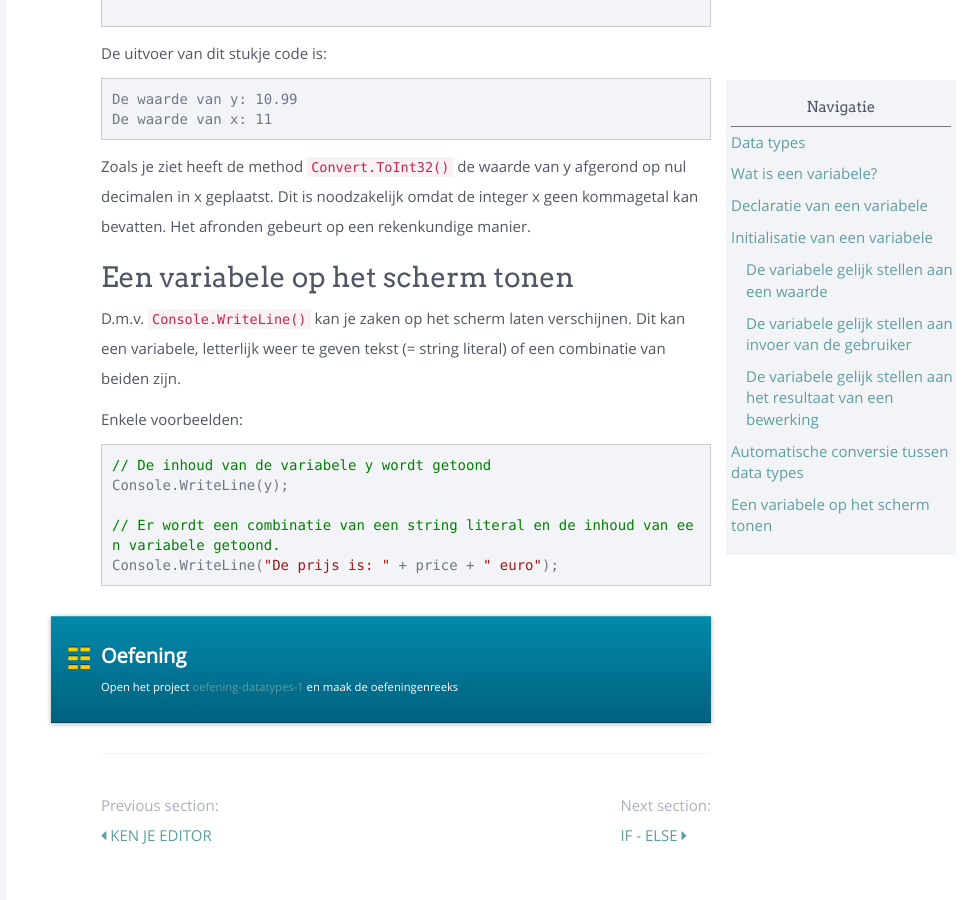
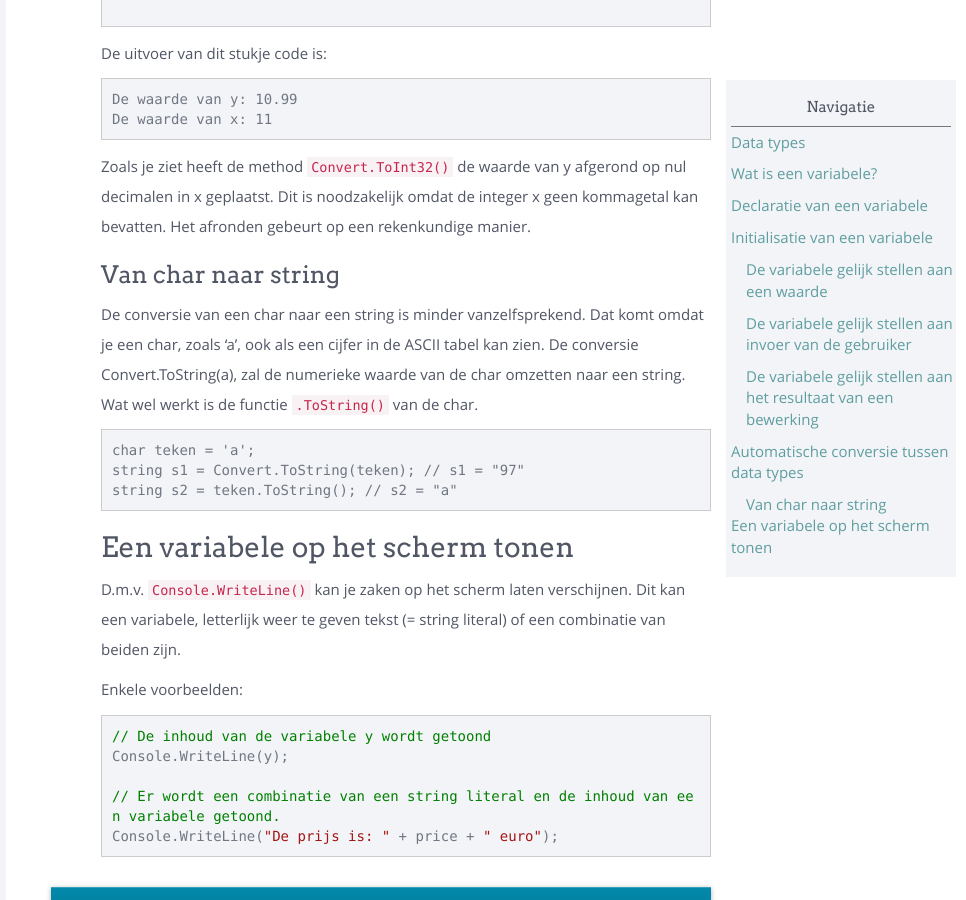
Before and after one commit to sma-it/sma-it.github.io, a Jekyll site: the page built from modules/basics/_posts/2000-01-03-data_types.md, in a window 1280 px wide and 900 px high, scrolled down 5452 px. Shown: the whole window, without its empty margins (314-1280 px from the left). Built offline with Jekyll 4.4.1, drawn with Linux system fonts in a browser that asks for light colours; nearby versions of some CDN libraries.

Commit message:
Update 2000-01-03-data_types.md

````diff
--- a/modules/basics/_posts/2000-01-03-data_types.md
+++ b/modules/basics/_posts/2000-01-03-data_types.md
@@ -210,6 +210,14 @@ De waarde van x: 11
 
 Zoals je ziet heeft de method `Convert.ToInt32()` de waarde van y afgerond op nul decimalen in x geplaatst. Dit is noodzakelijk omdat de integer x geen kommagetal kan bevatten. Het afronden gebeurt op een rekenkundige manier.
 
+## Van char naar string
+De conversie van een char naar een string is minder vanzelfsprekend. Dat komt omdat je een char, zoals 'a', ook als een cijfer in de ASCII tabel kan zien. De conversie Convert.ToString(a), zal de numerieke waarde van de char omzetten naar een string. Wat wel werkt is de functie `.ToString()` van de char.
+
+```
+char teken = 'a';
+string s1 = Convert.ToString(teken); // s1 = "97"
+string s2 = teken.ToString(); // s2 = "a"
+```
 
 # Een variabele op het scherm tonen
 
````
